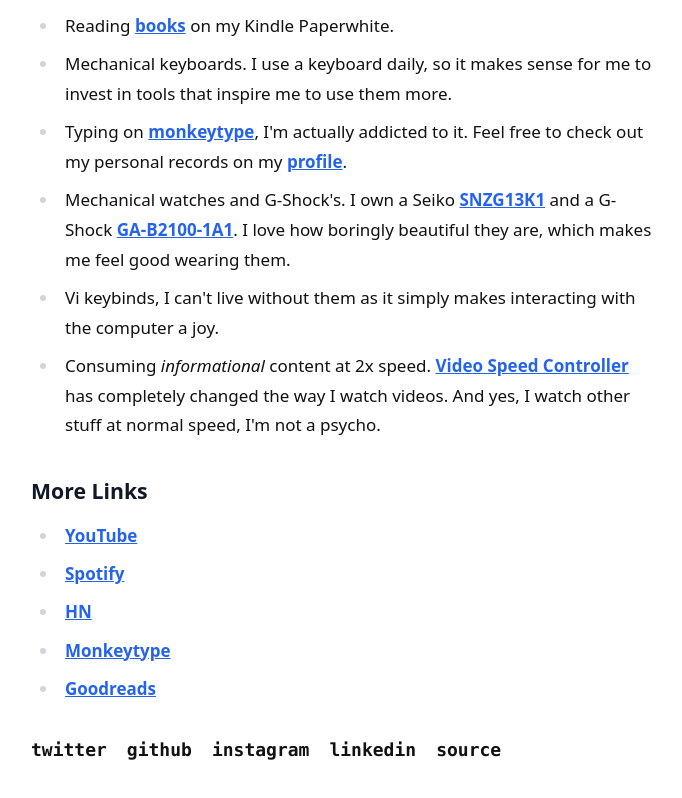
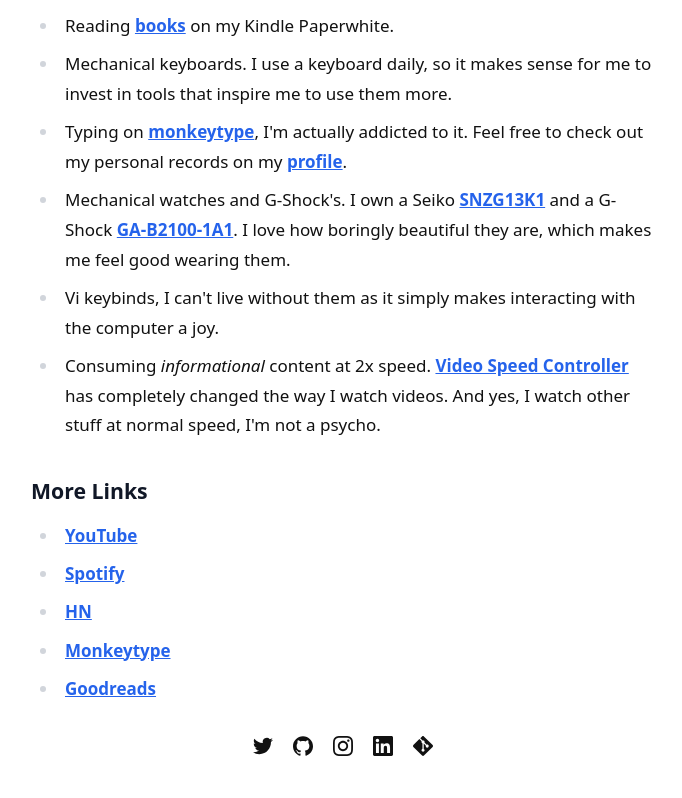
Before and after one commit to pzrsa/parsam.io, a Next.js app: page /about in a window 1280 px wide. Shown: the part 3913-4711 px from the top of the page, without its empty margins (297-979 px from the left). Built offline with nearby package versions, Linux system fonts and the light colour scheme.

Commit message:
update footer to icons

```diff
--- a/components/Layout.tsx
+++ b/components/Layout.tsx
@@ -2,6 +2,14 @@ import Head from "next/head";
 import Link from "next/link";
 import { usePathname } from "next/navigation";
 import { useRouter } from "next/router";
+import { IconType } from "react-icons";
+import {
+  SiGit,
+  SiGithub,
+  SiInstagram,
+  SiLinkedin,
+  SiTwitter,
+} from "react-icons/si";
 
 const Layout: React.FC<{ children: React.ReactNode }> = ({ children }) => {
   const router = useRouter();
@@ -86,35 +94,35 @@ const Layout: React.FC<{ children: React.ReactNode }> = ({ children }) => {
         )}
       </nav>
       <main>{children}</main>
-      <footer className="grid grid-cols-3 sm:flex sm:flex-row gap-1 mt-6 px-4">
-        <FooterItem href="https://twitter.com/pzrsaa" name="twitter" />
-        <FooterItem href="https://github.com/pzrsa" name="github" />
+      <footer className="flex flex-row gap-1 mt-6 px-4 justify-center">
+        <FooterItem href="https://twitter.com/pzrsaa" Icon={SiTwitter} />
+        <FooterItem href="https://github.com/pzrsa" Icon={SiGithub} />
         <FooterItem
           href="https://www.instagram.com/parsamesgarha"
-          name="instagram"
+          Icon={SiInstagram}
         />
         <FooterItem
           href="https://www.linkedin.com/in/parsamesgarha"
-          name="linkedin"
+          Icon={SiLinkedin}
         />
-        <FooterItem href="https://github.com/pzrsa/parsam.io" name="source" />
+        <FooterItem href="https://github.com/pzrsa/parsam.io" Icon={SiGit} />
       </footer>
     </div>
   );
 };
 
-const FooterItem: React.FC<{ href: string; name: string }> = ({
+const FooterItem: React.FC<{ href: string; Icon: IconType }> = ({
   href,
-  name,
+  Icon,
 }) => {
   return (
     <a
-      className="font-bold font-mono sm:text-lg hover:bg-gray-100 dark:hover:bg-blackHover transition-all rounded-sm p-2"
+      className="text-lg sm:text-xl hover:bg-gray-100 dark:hover:bg-blackHover transition-all rounded-sm p-2"
       href={href}
       rel="prefetch noreferrer"
       target="_blank"
     >
-      {name}
+      {<Icon />}
     </a>
   );
 };
```
